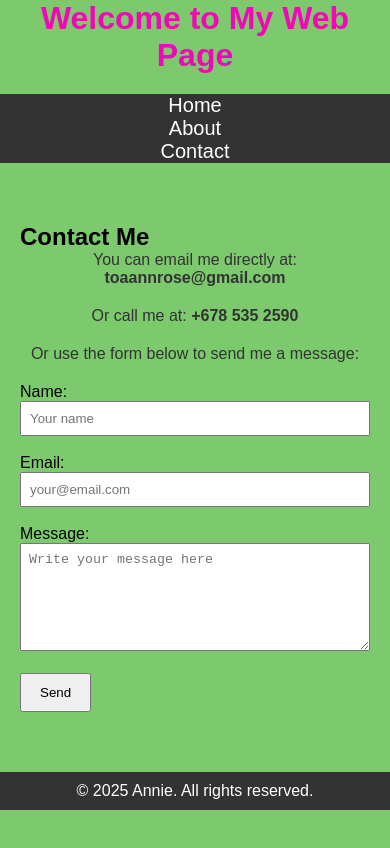
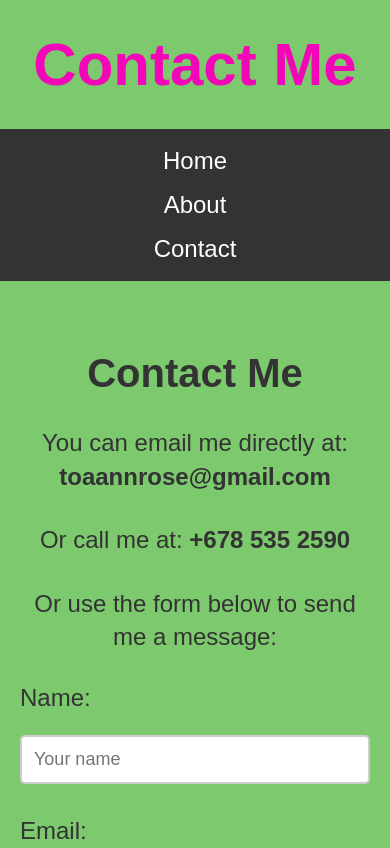
Before and after one commit to NieToa-2025/nietoa-2025.github.io, a plain HTML site: page contact.html in a window 390 px wide. Shown: the top 848 px of the page. Drawn offline with Linux system fonts and the light colour scheme; files that its build step writes are made by us from their sources.

Commit message:
Add files via upload

```diff
--- a/contact.html
+++ b/contact.html
@@ -1,16 +1,16 @@
 <!DOCTYPE html>
-<html>
+<html lang="en">
 <head>
+    <meta charset="UTF-8">
     <title>Contact - My Web Page</title>
     <meta name="viewport" content="width=device-width, initial-scale=1.0">
-  <link rel="stylesheet" href="css/style.css">
+    <link rel="stylesheet" href="style.css">
 </head>
 <body class="contact-page">
+    <!-- Page Heading -->
+    <h1>Contact Me</h1>
 
-  <!-- Heading at the top -->
-  <h1>Welcome to My Web Page</h1>
-
-  <!-- Navigation bar -->
+    <!-- Navigation Bar - Following Activity 4.1 -->
     <nav>
         <ul>
             <li><a href="index.html">Home</a></li>
@@ -19,11 +19,9 @@
         </ul>
     </nav>
 
-  <!-- Main content -->
-  <main style="max-width:600px; margin: 0 auto; padding: 20px; text-align:left;">
+    <!-- Main Content -->
+    <main class="main-content">
         <h2>Contact Me</h2>
-
-    <!-- Your contact info -->
         <p>You can email me directly at: <b>toaannrose@gmail.com</b></p>
         <p>Or call me at: <b>+678 535 2590</b></p>
         <p>Or use the form below to send me a message:</p>
@@ -31,18 +29,20 @@
         <!-- Contact form -->
         <form action="#" method="post">
             <label for="name">Name:</label><br>
-      <input id="name" name="name" type="text" placeholder="Your name" style="width:100%; padding:8px;"><br><br>
+            <input id="name" name="name" type="text" placeholder="Your name"><br><br>
 
             <label for="email">Email:</label><br>
-      <input id="email" name="email" type="email" placeholder="your@email.com" style="width:100%; padding:8px;"><br><br>
+            <input id="email" name="email" type="email" placeholder="your@email.com"><br><br>
 
             <label for="message">Message:</label><br>
-      <textarea id="message" name="message" rows="6" style="width:100%; padding:8px;" placeholder="Write your message here"></textarea><br><br>
+            <textarea id="message" name="message" rows="6" placeholder="Write your message here"></textarea><br><br>
 
-      <button type="submit" style="padding:10px 18px;">Send</button>
+            <button type="submit">Send</button>
         </form>
     </main>
-<footer style="text-align:center; padding:10px; background-color:#333; color:white; margin-top:40px;">
+
+    <!-- Footer -->
+    <footer>
         &copy; 2025 Annie. All rights reserved.
     </footer>
 </body>
--- a/style.css
+++ b/style.css
@@ -4,99 +4,171 @@
   box-sizing: border-box;
 }
 
-/* 🌼 General Styles */
+/* --------------- BODY (keep your green) --------------- */
 body {
   background-color: hwb(110 43% 21%);
   font-family: Arial, sans-serif;
+  text-align: center;
+  margin: 0;
 }
 
-/* 🎨 Page-specific background colors */
-.about-page {
-  background-color: hwb(110 43% 21%);
+/* --------------- MAIN CONTENT --------------- */
+.main-content {
+  margin: 30px auto;
+  max-width: 2000px;
+  padding: 20px;
+  text-align: center;
 }
 
-.contact-page {
-  background-color: hwb(110 43% 21%);
+/* Centered images inside main content, responsive */
+.main-content img {
+  display: block;
+  margin-left: auto;
+  margin-right: auto;
+  height: auto;
+  margin: 0 auto;
+}
+/* Home page image size */
+.home-img {
+    width: 100%;       /* fills container */
+    max-width: 2000px; /* adjust as needed */
+    height: auto;      /* keeps proportions */
+    display: block;
+    margin-left: auto;
+    margin-right: auto;
 }
 
-/* 🩷 Heading Styles */
-h1 {
-  color: #f306b8;
-  text-align: center;
-  font-size: 80px;
-  margin-bottom: 50px;
-}
-
-/* Paragraph Styles */
-p {
-  font-size: 22px;
-  color: #333;
-  text-align: center;
-  margin-bottom: 20px;
-}
-
-/* 🌐 Navigation Bar Styles */
+/* --------------- NAVIGATION (Activity 4.1 Applied) --------------- */
 nav ul {
   display: flex;
   justify-content: center;
   list-style: none;
-  background-color: #333;
+  background-color: #333; /* as per activity */
+  padding: 10px 0;
+  margin: 0;
 }
 
 nav ul li a {
-  color: white;
-  padding: 20px 25px;
-  text-decoration: none;
-  font-size: 35px;
+  color: white;               /* as per activity */
+  padding: 10px 15px;         /* smaller height as activity */
+  text-decoration: none;      /* as per activity */
+  font-size: 36px;            /* slightly smaller to reduce bar height */
+  display: inline-block;
+  transition: background-color 0.2s ease;
 }
 
 nav ul li a:hover {
+  background-color: #575757;  /* hover effect as activity */
+}
+
+/* --------------- HEADINGS --------------- */
+h1 {
+  color: #f306b8;
+  font-size: 100px;
+  margin: 30px 0;
+}
+
+h2 {
+  color: #333;
+  font-size: 60px;
+  margin: 20px 0;
+}
+
+/* --------------- PARAGRAPHS --------------- */
+p {
+  font-size: 35px;
+  color: #333;
+  text-align: center;
+  margin: 30px 0;
+  line-height: 1.4;
+}
+
+/* --------------- LABELS & FORM --------------- */
+label {
+  font-size: 24px;
+  color: #333;
+  text-align: left;
+  display: block;
+  margin-bottom: 5px;
+}
+
+form {
+  margin: 20px 0;
+  max-width: 700px;
+  margin-left: auto;
+  margin-right: auto;
+}
+
+input, textarea {
+  width: 100%;
+  padding: 12px;
+  font-size: 20px;
+  border: 2px solid #ccc;
+  border-radius: 5px;
+  margin-bottom: 15px;
+  box-sizing: border-box;
+}
+
+/* --------------- BUTTON --------------- */
+button {
+  padding: 12px 24px;
+  font-size: 22px;
+  background-color: #333;
+  color: white;
+  border: none;
+  border-radius: 5px;
+  cursor: pointer;
+}
+
+button:hover {
   background-color: #575757;
 }
 
-/* Adds space below nav */
-nav {
-  margin-bottom: 40px;
-}
-
-/* Footer Style */
+/* --------------- FOOTER --------------- */
 footer {
   text-align: center;
-  padding: 10px;
+  padding: 15px;
   background-color: #333;
   color: white;
   margin-top: 40px;
+  font-size: 20px;
 }
 
-/* 📱 MOBILE RESPONSIVE SETTINGS */
-@media (max-width: 1024px) {
+/* --------------- RESPONSIVE --------------- */
+@media (max-width: 768px) {
+  h1 {
+    font-size: 60px;
+  }
+
+  h2 {
+    font-size: 40px;
+  }
 
   nav ul {
-    flex-direction: column;  /* stack menu vertically */
-    text-align: center;
+    flex-direction: column;
   }
 
   nav ul li a {
-    font-size: 20px;   /* smaller menu text */
-    padding: 10px;     /* smaller buttons */
-  }
-
-  h1 {
-    font-size: 32px;   /* smaller heading */
-    margin-bottom: 20px;
+    font-size: 24px;
+    padding: 8px 12px;
   }
 
   p {
-    font-size: 16px;   /* smaller paragraph */
+    font-size: 24px;
   }
 
-  img {
-    max-width: 100%;   /* image fits phone screen */
-    height: auto;
+  .main-content img {
+    width: 100%;
+    max-width: 500px;
   }
 
-  input,
-  textarea {
-    width: 90%;        /* form fields shrink */
+  input, textarea {
+    font-size: 18px;
   }
+
+  button {
+    font-size: 20px;
+    width: 100%;
+  }
+
 }
```
Also changed, not shown: about.html (+16 -14 lines), index.html (+13 -16 lines). Lines whose indentation alone changed are shown as unchanged.
